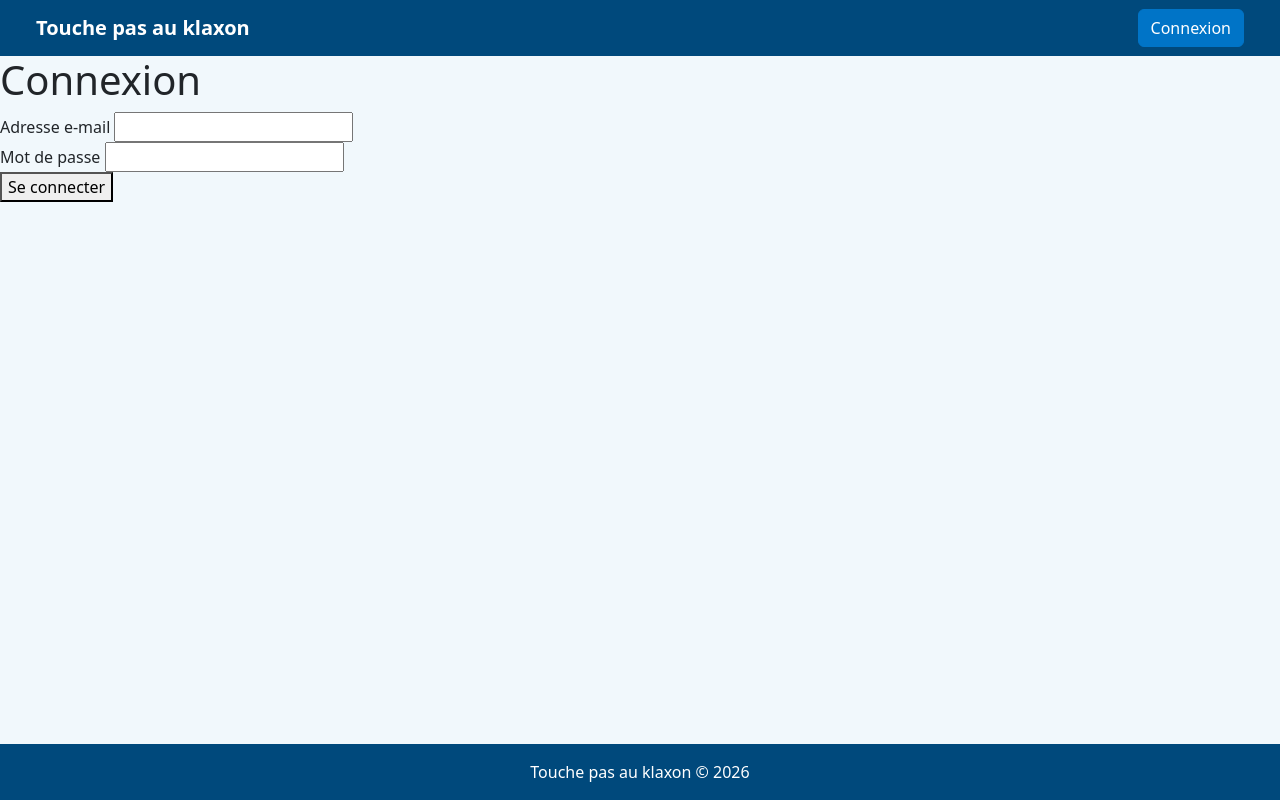
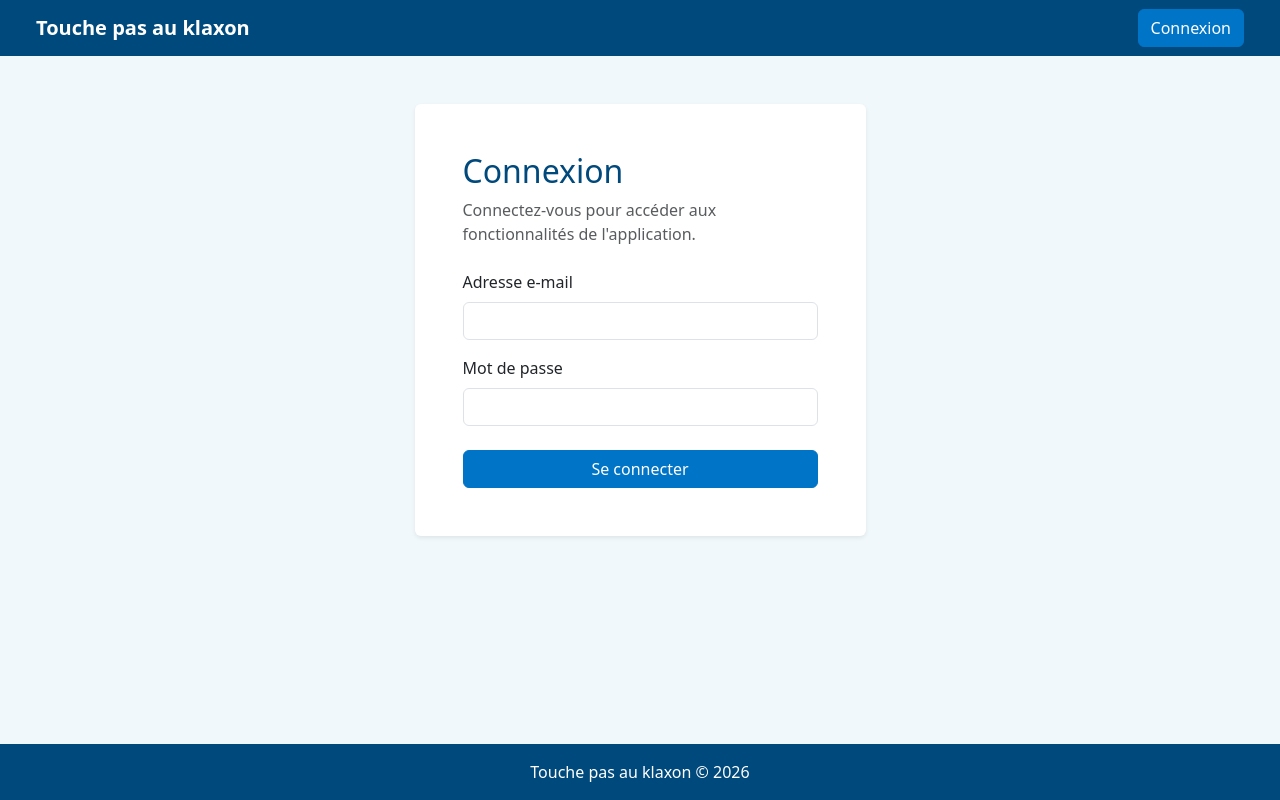
Before and after one commit to CL4P-TP-afk/devoir-app-mvc-php-touche-pas-au-klaxon, a PHP site: template templates/auth/login.php in a window 1280 px wide. Run offline with PHP 8.4, Linux system fonts and the light colour scheme; the template is opened without the code that fills it, so the values that code supplies are empty.

Commit message:
style: implement Bootstrap login form

```diff
--- a/templates/auth/login.php
+++ b/templates/auth/login.php
@@ -21,37 +21,86 @@ $pageTitle = 'Connexion';
 
 <body>
     <?php require dirname(__DIR__) . '/partials/header.php'; ?>
-    <main>
-        <h1>Connexion</h1>
+
+    <main class="container py-5">
+        <div class="row justify-content-center">
+            <div class="col-12 col-md-8 col-lg-5">
+                <section class="card border-0 shadow-sm">
+                    <div class="card-body p-4 p-lg-5">
+                        <div class="mb-4">
+                            <h1 class="h2 text-secondary mb-2">
+                                Connexion
+                            </h1>
+
+                            <p class="text-muted mb-0">
+                                Connectez-vous pour accéder aux fonctionnalités
+                                de l'application.
+                            </p>
+                        </div>
 
                         <?php if ($error !== null): ?>
-            <p><?= htmlspecialchars($error, ENT_QUOTES, 'UTF-8') ?></p>
+                            <div
+                                class="alert alert-danger"
+                                role="alert"
+                            >
+                                <?= htmlspecialchars(
+                                    $error,
+                                    ENT_QUOTES,
+                                    'UTF-8'
+                                ) ?>
+                            </div>
                         <?php endif; ?>
 
                         <form action="/login" method="post">
-            <div>
-                <label for="email">Adresse e-mail</label>
+                            <div class="mb-3">
+                                <label
+                                    class="form-label"
+                                    for="email"
+                                >
+                                    Adresse e-mail
+                                </label>
+
                                 <input
+                                    class="form-control"
                                     type="email"
                                     id="email"
                                     name="email"
+                                    autocomplete="email"
                                     required
                                 >
                             </div>
 
-            <div>
-                <label for="password">Mot de passe</label>
+                            <div class="mb-4">
+                                <label
+                                    class="form-label"
+                                    for="password"
+                                >
+                                    Mot de passe
+                                </label>
+
                                 <input
+                                    class="form-control"
                                     type="password"
                                     id="password"
                                     name="password"
+                                    autocomplete="current-password"
                                     required
                                 >
                             </div>
 
-            <button type="submit">Se connecter</button>
+                            <button
+                                class="btn btn-primary w-100"
+                                type="submit"
+                            >
+                                Se connecter
+                            </button>
                         </form>
+                    </div>
+                </section>
+            </div>
+        </div>
     </main>
+
     <?php require dirname(__DIR__) . '/partials/footer.php'; ?>
 </body>
 </html>
```
Lines whose indentation alone changed are shown as unchanged.
